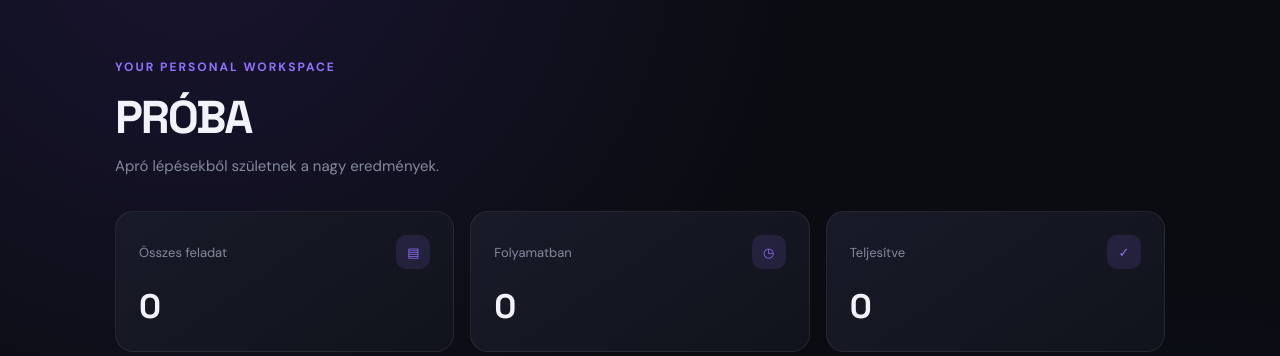
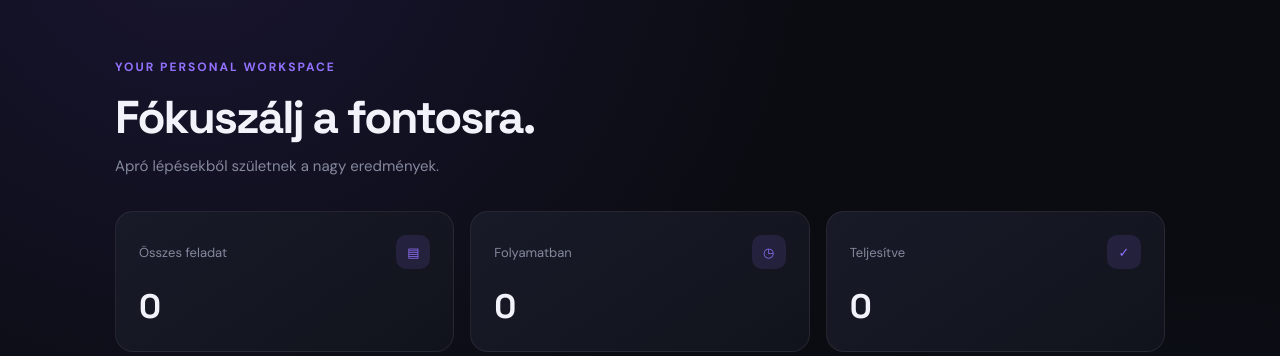
Before and after one commit to tthzsombor/todo-cicd, a Flask app: page / in a window 1280 px wide. Shown: the part 77-433 px from the top of the page. Run offline with Flask 3, Linux system fonts and the light colour scheme; data that the repository does not hold is empty.

Commit message:
Cím módosítása - vissza

```diff
--- a/app/templates/index.html
+++ b/app/templates/index.html
@@ -4,7 +4,7 @@
 <head>
     <meta charset="UTF-8">
     <meta name="viewport" content="width=device-width, initial-scale=1.0">
-    <title>PRÓBA</title>
+    <title>Focusly – Task Manager</title>
 
     <link rel="preconnect" href="https://fonts.googleapis.com">
     <link rel="preconnect" href="https://fonts.gstatic.com" crossorigin>
@@ -385,7 +385,7 @@
 
     <section class="welcome">
         <small>YOUR PERSONAL WORKSPACE</small>
-        <h1>PRÓBA</h1>
+        <h1>Fókuszálj a fontosra.</h1>
         <p>Apró lépésekből születnek a nagy eredmények.</p>
     </section>
 
```
